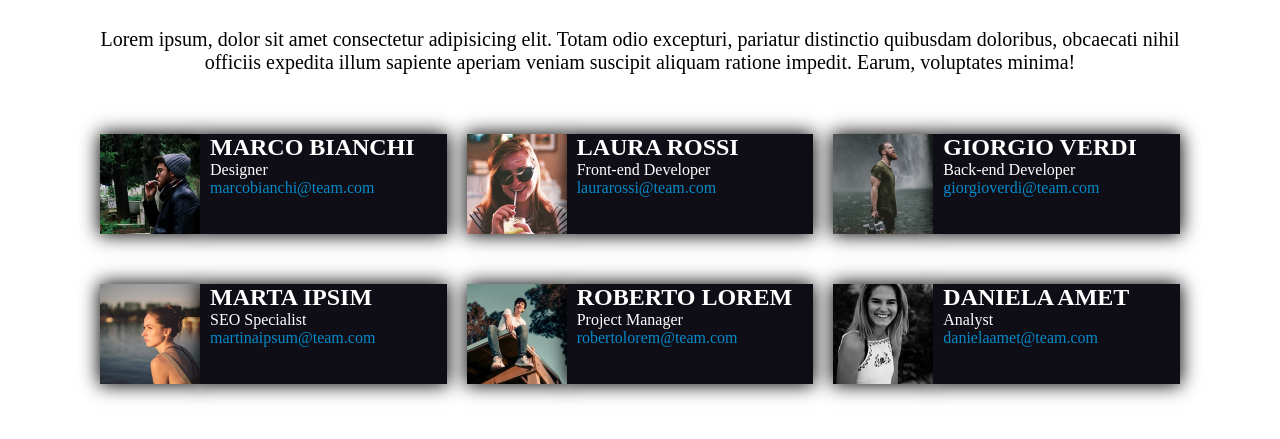
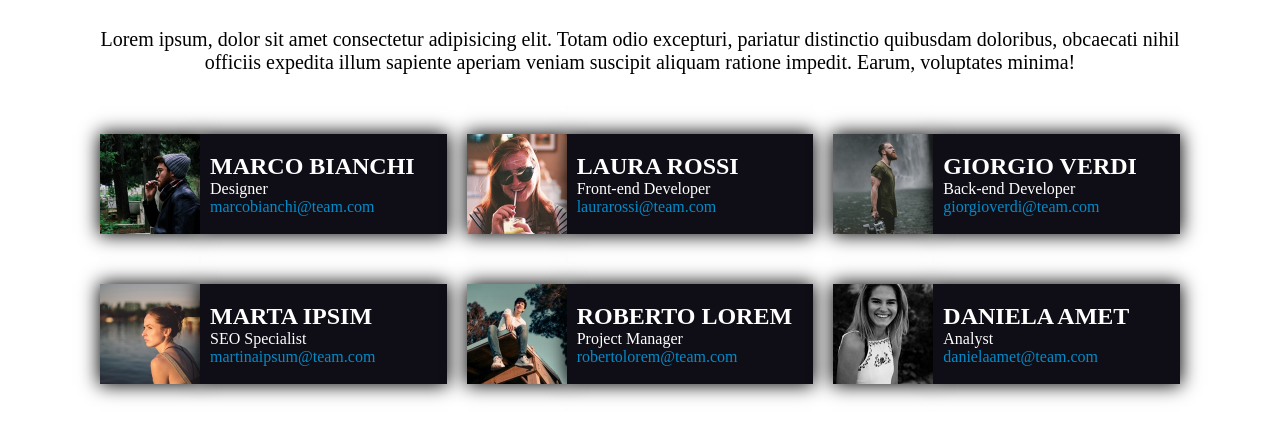
Before and after one commit to AndreaRaguso/html-css-float-cards, a plain HTML site: page index.html in a window 1280 px wide. Shown: the part 141-580 px from the top of the page. Drawn offline with Linux system fonts and the light colour scheme.

Commit message:
Ultime modifiche

```diff
--- a/css/style.css
+++ b/css/style.css
@@ -70,9 +70,16 @@ main::after{
     padding-right: 20px;
     width: calc(100% - 100px);
     box-shadow: 0px 0px 18px 1px #000000;
+    display: inline;
 }
 
 .info a{
     color: #038bc9;
     text-decoration: none;
 }
+
+.center{
+    position: relative;
+    top: 50%;
+    transform: translateY(-50%);
+}
```
